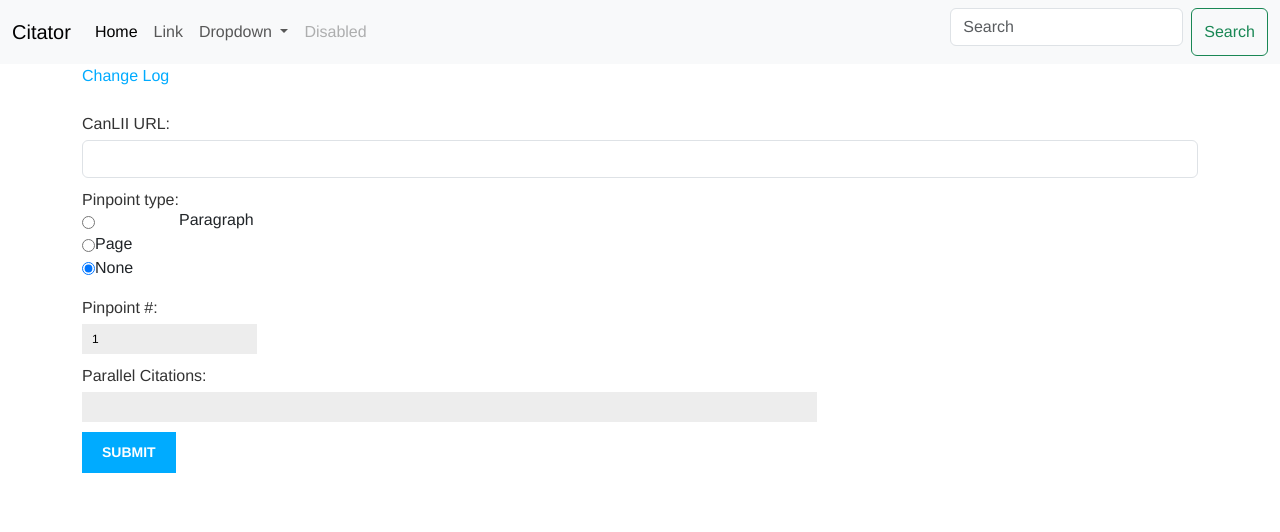
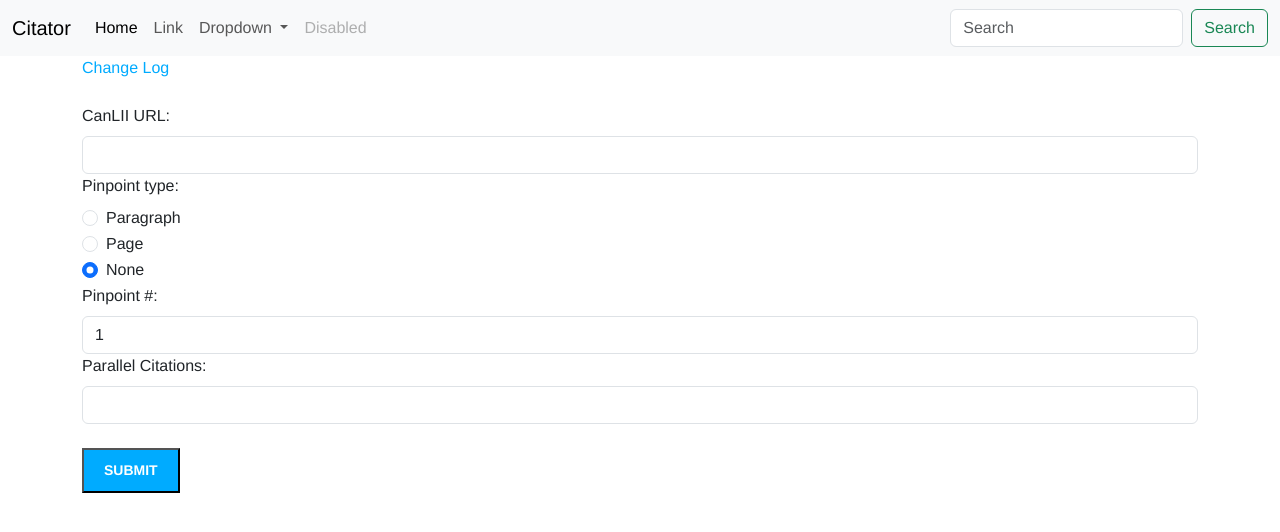
Before and after one commit to 646e62/citation-generator, a Django app: page / in a window 1280 px wide. Shown: the top 532 px of the page. Run offline with Django 4.2, Linux system fonts and the light colour scheme; some libraries are stand-ins or nearby versions.

Commit message:
tweaked form html leveraging bootstrap css, so could remove some css

```diff
--- a/app/static/css/app.css
+++ b/app/static/css/app.css
@@ -48,21 +48,6 @@ p.date {
 }
 
 /* forms */
-label {
-    float:left;
-    clear:both;
-    color:#333;
-    margin-bottom:4px;
-}
-input, textarea {
-    clear:both;
-    float:left;
-    margin:0 0 10px;
-    background:#ededed;
-    border:0;
-    padding:6px 10px;
-    font-size:12px;
-}
 input[type=submit] {
     font-weight:bold;
     background:#00abff;
--- a/app/templates/app/index.html
+++ b/app/templates/app/index.html
@@ -7,38 +7,48 @@
 		<a href="/changelog">Change Log</a>
 		<br><br>
 	</div>
-	<div class="input">
-		{% csrf_token %}
 
-		<label for="url">CanLII URL:</label>
-		<form action="{% url 'process_text' %}" method="post">
-			{% csrf_token %}
-     			<input type="text" name="url" id="url" size="100" class="form-control">
-			<p>
-			<br>
-	        	<label for="radio">Pinpoint type:</label>
-			<br>
-			<input type="radio" name="pinpoint_type" value="para"><br><br>  Paragraph
-			<input type="radio" name="pinpoint_type" value="page"><br> Page
-			<input type="radio" name="pinpoint_type" value="none" checked><br> None
-			<p>
-			<label for="pinpoint">Pinpoint #:</label>
-			<input type="number" min="1" id="pinpoint" name="pinpoint" value="1">
-			<p>
-			<label for="parallel_citations">Parallel Citations:</label>
-			<br>
-			<input type="text" name="parallel_citations" size="100">
-			<p>
-			<input type="submit" value="Submit">
-		</form>
+  <form action="{% url 'process_text' %}" method="post">
+    {% csrf_token %}
+    <div>
+      <label for="url" class="form-label">CanLII URL:</label>
+      <input type="text" name="url" id="url" size="100" class="form-control">
+    </div>
 
-	</div>
+    <label for="pinpoint_type" class="form-label">Pinpoint type:</label>
+
+    <div class="form-check">
+      <label for="paragraph" class="form-check-label">Paragraph</label>
+      <input type="radio" name="pinpoint_type" value="para" class="form-check-input">
+    </div>
+    <div class="form-check">
+      <label for="page" class="form-check-label">Page</label>
+      <input type="radio" name="pinpoint_type" value="page" class="form-check-input">
+    </div>
+    <div class="form-check">
+      <label for="none" class="form-check-label">None</label>
+      <input type="radio" name="pinpoint_type" value="none" class="form-check-input" checked>
+    </div>
+
+    <label for="pinpoint_number" class="form-label">Pinpoint #:</label>
+
+    <input type="number" min="1" id="pinpoint" name="pinpoint" value="1" class="form-control">
+
+    <label for="parallel_citations" class="form-label">Parallel Citations:</label>
+
+    <input type="text" name="parallel_citations" size="100" class="form-control">
+
+    <br>
+    <input type="submit" value="Submit">
+
+  </form>
 
 {% endblock %}
 
 {% block footer %}
 
 	<div class="footer">
-		<p>Created by <a href="
+    <p>Created by <a href="">link</a></p>
+  </div>
 
 {% endblock %}
```
